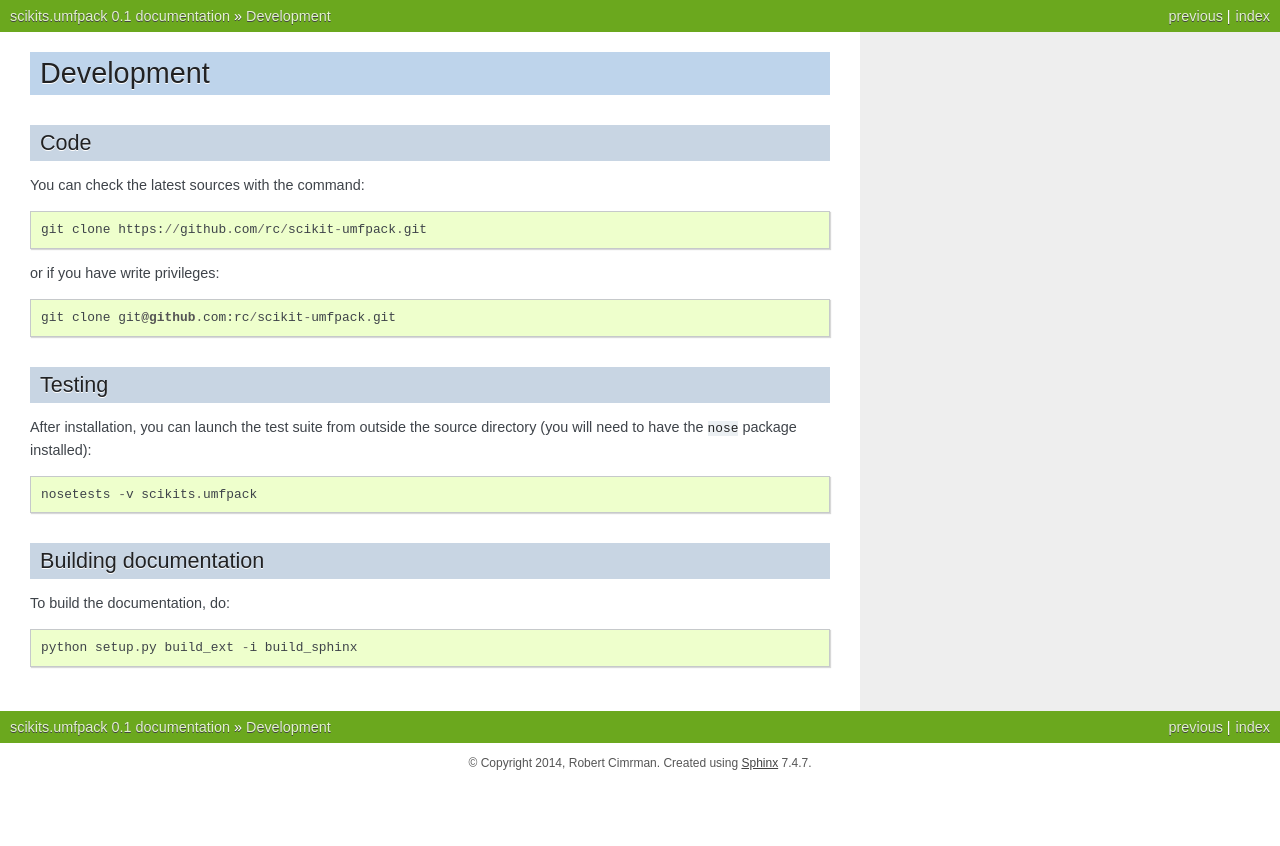
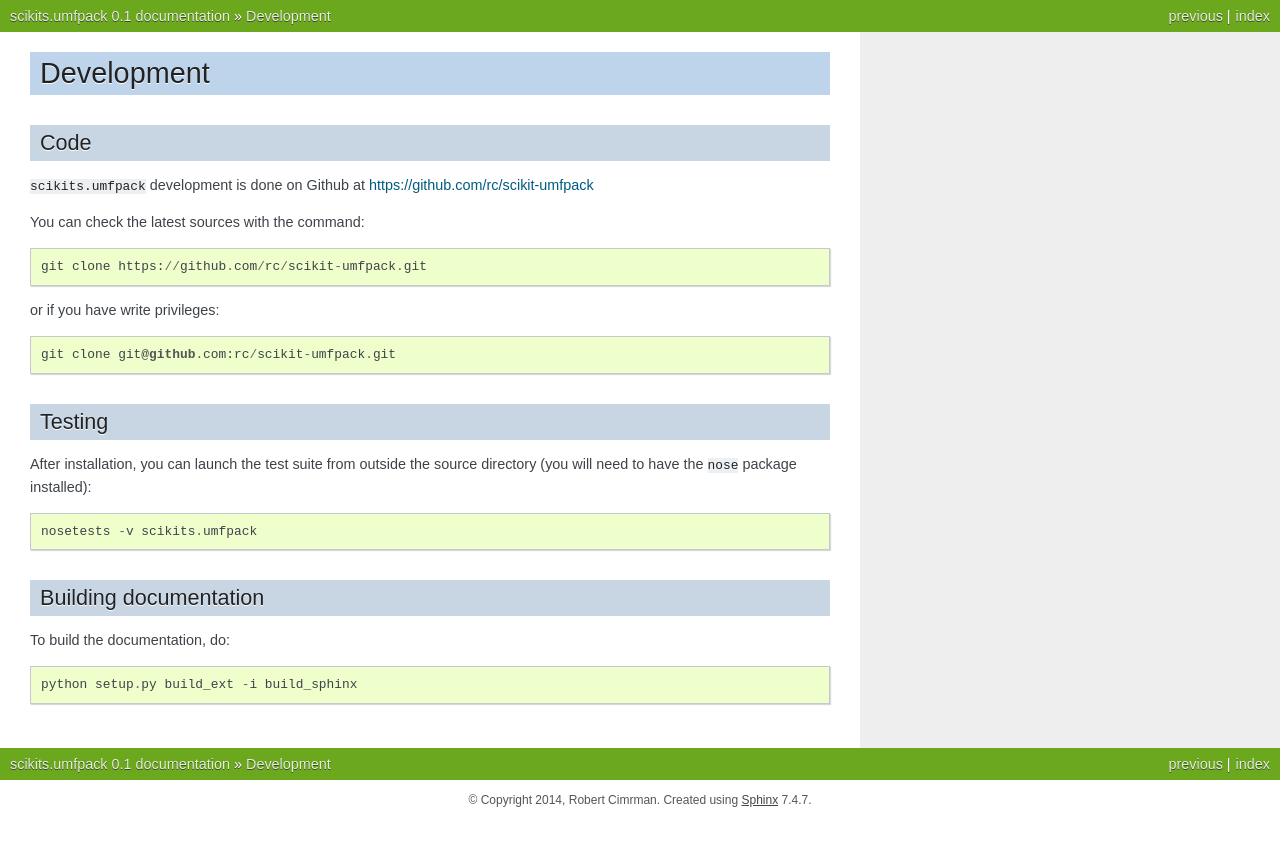
Before and after one commit to scikit-umfpack/scikit-umfpack, a Sphinx documentation site: the page built from docs/develop.rst, in a window 1280 px wide. Shown: the top 846 px of the page. Built offline with Sphinx 7.4.7, drawn with Linux system fonts in a browser that asks for light colours.

Commit message:
DOC: add explicit pointer to scikits.umfpack github page

```diff
--- a/docs/develop.rst
+++ b/docs/develop.rst
@@ -3,6 +3,9 @@ Development
 
 Code
 ----
+
+``scikits.umfpack`` development is done on Github at
+https://github.com/rc/scikit-umfpack
 
 You can check the latest sources with the command::
 
```
